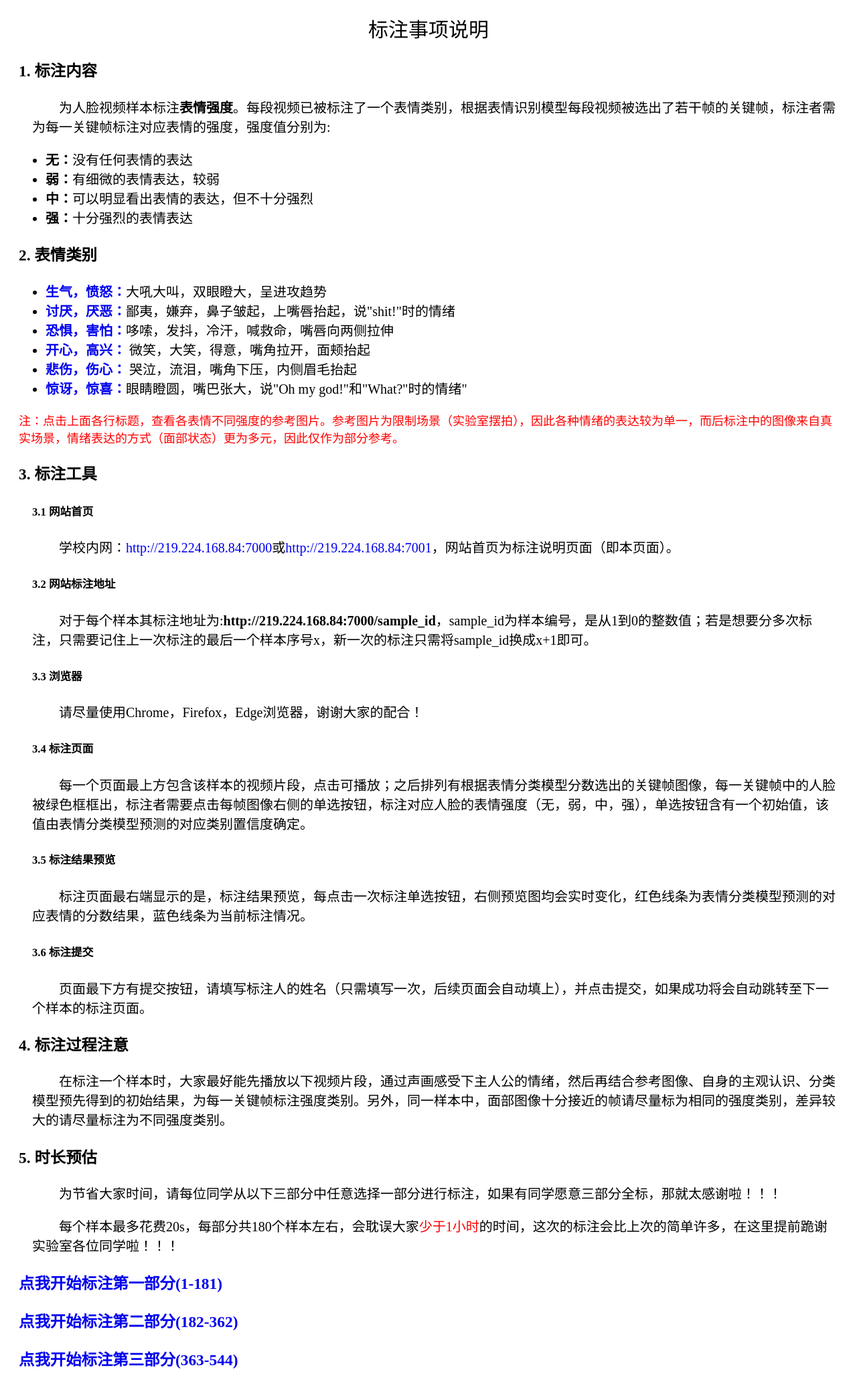
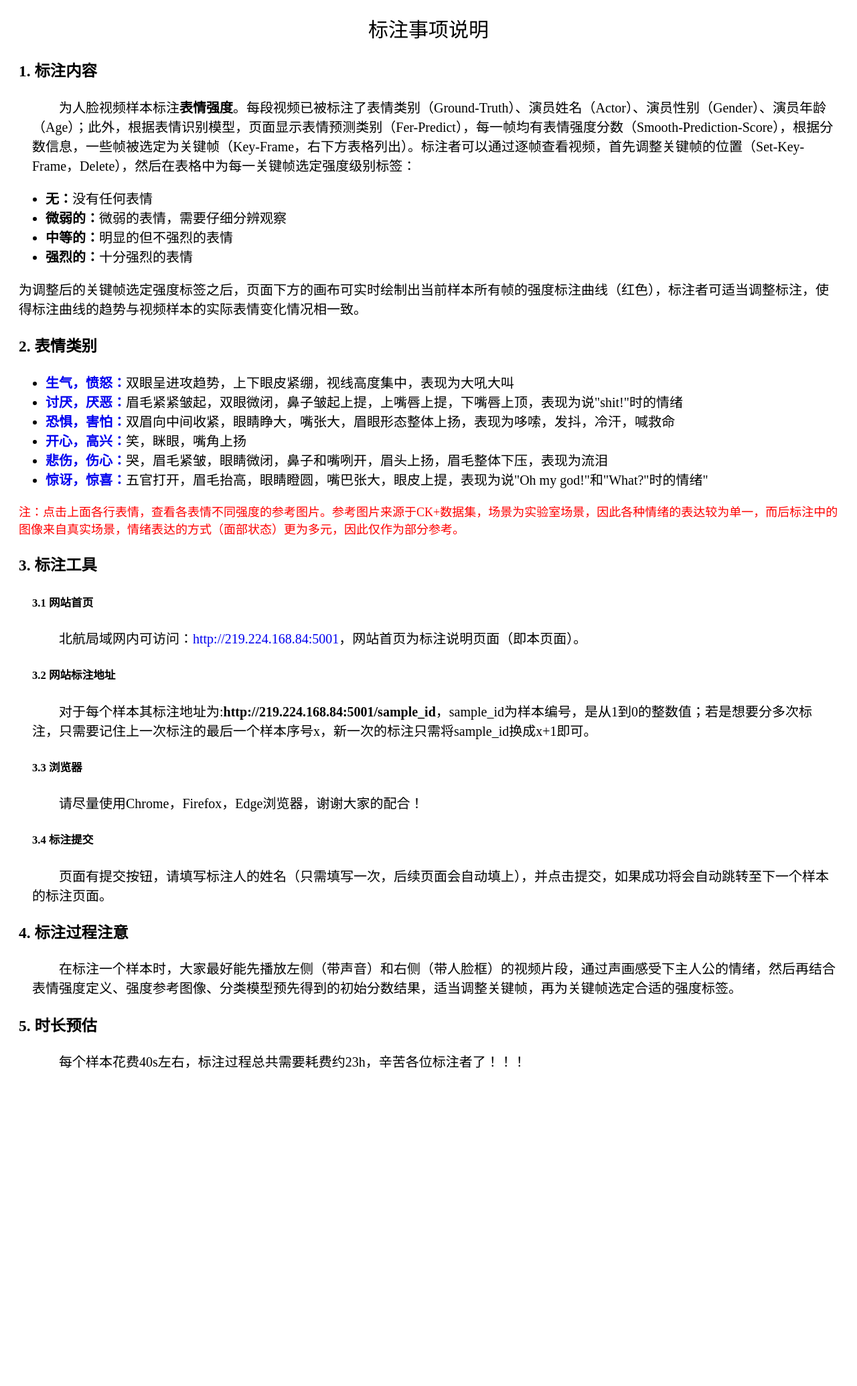
Before and after one commit to huochaitiantang/Artificial-Evaluation-Website, a Flask app: page / in a window 1280 px wide. Shown: the whole page at 67% size. After the commit the page ends 1595 px from the top, so only its background shows below. Run offline with Flask 2, Linux system fonts and the light colour scheme; parts of the project's set-up code (start-up, migrations or seed data) failed here and were passed over; some libraries are stand-ins or nearby versions.

Commit message:
Update home page

```diff
--- a/templates/home.html
+++ b/templates/home.html
@@ -2,7 +2,7 @@
 <html>
     <head>
         <meta charset='utf-8'>
-        <script src = "/static/js/jquery-3.2.1.min.js"></script>
+        <script src = "/static/js/jquery-3.4.1.js"></script>
         <style type="text/css">
             a{text-decoration:none}
         </style>
@@ -16,76 +16,59 @@
             <div style="pdding:10px;font-size:20px;">
                 <h3>1. 标注内容</h3>
                 <p style="margin-left:20px;text-indent:2em;">
-                    为人脸视频样本标注<b>表情强度</b>。每段视频已被标注了一个表情类别，根据表情识别模型每段视频被选出了若干帧的关键帧，标注者需为每一关键帧标注对应表情的强度，强度值分别为:
+                    为人脸视频样本标注<b>表情强度</b>。每段视频已被标注了表情类别（Ground-Truth）、演员姓名（Actor）、演员性别（Gender）、演员年龄（Age）；此外，根据表情识别模型，页面显示表情预测类别（Fer-Predict），每一帧均有表情强度分数（Smooth-Prediction-Score），根据分数信息，一些帧被选定为关键帧（Key-Frame，右下方表格列出）。标注者可以通过逐帧查看视频，首先调整关键帧的位置（Set-Key-Frame，Delete），然后在表格中为每一关键帧选定强度级别标签：
                     <ul>
-                        <li><b>无：</b>没有任何表情的表达</li>
-                        <li><b>弱：</b>有细微的表情表达，较弱</li>
-                        <li><b>中：</b>可以明显看出表情的表达，但不十分强烈</li>
-                        <li><b>强：</b>十分强烈的表情表达</li>
+                        <li><b>无：</b>没有任何表情</li>
+                        <li><b>微弱的：</b>微弱的表情，需要仔细分辨观察</li>
+                        <li><b>中等的：</b>明显的但不强烈的表情</li>
+                        <li><b>强烈的：</b>十分强烈的表情</li>
                     </ul>
+                    为调整后的关键帧选定强度标签之后，页面下方的画布可实时绘制出当前样本所有帧的强度标注曲线（红色），标注者可适当调整标注，使得标注曲线的趋势与视频样本的实际表情变化情况相一致。
                </p>
 
                 <h3>2. 表情类别</h3>
                 <p style="margin-left:20px;text-indent:2em;">
                     <ul>
-                        <li><a href='/refer/1' target='_blank'><b>生气，愤怒：</b></a>大吼大叫，双眼瞪大，呈进攻趋势</li>
-                        <li><a href='/refer/2' target='_blank'><b>讨厌，厌恶：</b></a>鄙夷，嫌弃，鼻子皱起，上嘴唇抬起，说"shit!"时的情绪</li>
-                        <li><a href='/refer/3' target='_blank'><b>恐惧，害怕：</b></a>哆嗦，发抖，冷汗，喊救命，嘴唇向两侧拉伸</li>
-                        <li><a href='/refer/4' target='_blank'><b>开心，高兴：</b></a> 微笑，大笑，得意，嘴角拉开，面颊抬起</li>
-                        <li><a href='/refer/5' target='_blank'><b>悲伤，伤心：</b></a> 哭泣，流泪，嘴角下压，内侧眉毛抬起</li>
-                        <li><a href='/refer/6' target='_blank'><b>惊讶，惊喜：</b></a>眼睛瞪圆，嘴巴张大，说"Oh my god!"和"What?"时的情绪"</li>
+                        <li><a href='/refer/1' target='_blank'><b>生气，愤怒：</b></a>双眼呈进攻趋势，上下眼皮紧绷，视线高度集中，表现为大吼大叫</li>
+                        <li><a href='/refer/2' target='_blank'><b>讨厌，厌恶：</b></a>眉毛紧紧皱起，双眼微闭，鼻子皱起上提，上嘴唇上提，下嘴唇上顶，表现为说"shit!"时的情绪</li>
+                        <li><a href='/refer/3' target='_blank'><b>恐惧，害怕：</b></a>双眉向中间收紧，眼睛睁大，嘴张大，眉眼形态整体上扬，表现为哆嗦，发抖，冷汗，喊救命</li>
+                        <li><a href='/refer/4' target='_blank'><b>开心，高兴：</b></a>笑，眯眼，嘴角上扬</li>
+                        <li><a href='/refer/5' target='_blank'><b>悲伤，伤心：</b></a>哭，眉毛紧皱，眼睛微闭，鼻子和嘴咧开，眉头上扬，眉毛整体下压，表现为流泪</li>
+                        <li><a href='/refer/6' target='_blank'><b>惊讶，惊喜：</b></a>五官打开，眉毛抬高，眼睛瞪圆，嘴巴张大，眼皮上提，表现为说"Oh my god!"和"What?"时的情绪"</li>
                     </ul>
-                    <div style='font-size:18px;color:red;'>注：点击上面各行标题，查看各表情不同强度的参考图片。参考图片为限制场景（实验室摆拍），因此各种情绪的表达较为单一，而后标注中的图像来自真实场景，情绪表达的方式（面部状态）更为多元，因此仅作为部分参考。</div>
+                    <div style='font-size:18px;color:red;'>注：点击上面各行表情，查看各表情不同强度的参考图片。参考图片来源于CK+数据集，场景为实验室场景，因此各种情绪的表达较为单一，而后标注中的图像来自真实场景，情绪表达的方式（面部状态）更为多元，因此仅作为部分参考。</div>
                 </p>
 
                 <h3>3. 标注工具</h3>
                     <h5 style="margin-left:20px">3.1 网站首页</h5>
                     <p style="margin-left:20px;text-indent:2em;">
-                    学校内网：<a href="http://219.224.168.84:7000">http://219.224.168.84:7000</a>或<a href="http://219.224.168.84:7001">http://219.224.168.84:7001</a>，网站首页为标注说明页面（即本页面）。
+                    北航局域网内可访问：<a href="http://219.224.168.84:5001">http://219.224.168.84:5001</a>，网站首页为标注说明页面（即本页面）。
                     </p>
 
                     <h5 style="margin-left:20px">3.2 网站标注地址</h5>
                     <p style="margin-left:20px;text-indent:2em;">
-                        对于每个样本其标注地址为:<b>http://219.224.168.84:7000/sample_id</b>，sample_id为样本编号，是从1到{{sample_cnt}}的整数值；若是想要分多次标注，只需要记住上一次标注的最后一个样本序号x，新一次的标注只需将sample_id换成x+1即可。
+                        对于每个样本其标注地址为:<b>http://219.224.168.84:5001/sample_id</b>，sample_id为样本编号，是从1到{{sample_cnt}}的整数值；若是想要分多次标注，只需要记住上一次标注的最后一个样本序号x，新一次的标注只需将sample_id换成x+1即可。
                     </p>
                     <h5 style="margin-left:20px">3.3 浏览器</h5>
                     <p style="margin-left:20px;text-indent:2em;">
                         请尽量使用Chrome，Firefox，Edge浏览器，谢谢大家的配合！
                     </p>
 
-                    <h5 style="margin-left:20px">3.4 标注页面</h5>
+                    <h5 style="margin-left:20px">3.4 标注提交</h5>
                     <p style="margin-left:20px;text-indent:2em;">
-                        每一个页面最上方包含该样本的视频片段，点击可播放；之后排列有根据表情分类模型分数选出的关键帧图像，每一关键帧中的人脸被绿色框框出，标注者需要点击每帧图像右侧的单选按钮，标注对应人脸的表情强度（无，弱，中，强），单选按钮含有一个初始值，该值由表情分类模型预测的对应类别置信度确定。
-                    </p>
-
-                    <h5 style="margin-left:20px">3.5 标注结果预览</h5>
-                    <p style="margin-left:20px;text-indent:2em;">
-                        标注页面最右端显示的是，标注结果预览，每点击一次标注单选按钮，右侧预览图均会实时变化，红色线条为表情分类模型预测的对应表情的分数结果，蓝色线条为当前标注情况。
-                    </p>
-
-                    <h5 style="margin-left:20px">3.6 标注提交</h5>
-                    <p style="margin-left:20px;text-indent:2em;">
-                        页面最下方有提交按钮，请填写标注人的姓名（只需填写一次，后续页面会自动填上），并点击提交，如果成功将会自动跳转至下一个样本的标注页面。
+                        页面有提交按钮，请填写标注人的姓名（只需填写一次，后续页面会自动填上），并点击提交，如果成功将会自动跳转至下一个样本的标注页面。
                     </p>
 
 
                 <h3>4. 标注过程注意</h3>
                 <p style="margin-left:20px;text-indent:2em;">
-                   在标注一个样本时，大家最好能先播放以下视频片段，通过声画感受下主人公的情绪，然后再结合参考图像、自身的主观认识、分类模型预先得到的初始结果，为每一关键帧标注强度类别。另外，同一样本中，面部图像十分接近的帧请尽量标为相同的强度类别，差异较大的请尽量标注为不同强度类别。
+                   在标注一个样本时，大家最好能先播放左侧（带声音）和右侧（带人脸框）的视频片段，通过声画感受下主人公的情绪，然后再结合表情强度定义、强度参考图像、分类模型预先得到的初始分数结果，适当调整关键帧，再为关键帧选定合适的强度标签。
                 </p>
 
                 <h3>5. 时长预估</h3>
                 <p style="margin-left:20px;text-indent:2em;">
-                   为节省大家时间，请每位同学从以下三部分中任意选择一部分进行标注，如果有同学愿意三部分全标，那就太感谢啦！！！
+                   每个样本花费40s左右，标注过程总共需要耗费约23h，辛苦各位标注者了！！！
                 </p>
-                <p style="margin-left:20px;text-indent:2em;">
-                   每个样本最多花费20s，每部分共180个样本左右，会耽误大家<span style='color:#ff0000'>少于1小时</span>的时间，这次的标注会比上次的简单许多，在这里提前跪谢实验室各位同学啦！！！
-                </p>
-
-                <a   href="/1" target="_blank"><h3>点我开始标注第一部分(1-181)</h3></a>
-                <a href="/182" target="_blank"><h3>点我开始标注第二部分(182-362)</h3></a>
-                <a href="/363" target="_blank"><h3>点我开始标注第三部分(363-544)</h3></a>
-
             </div>
         </div>
     </body>
```
